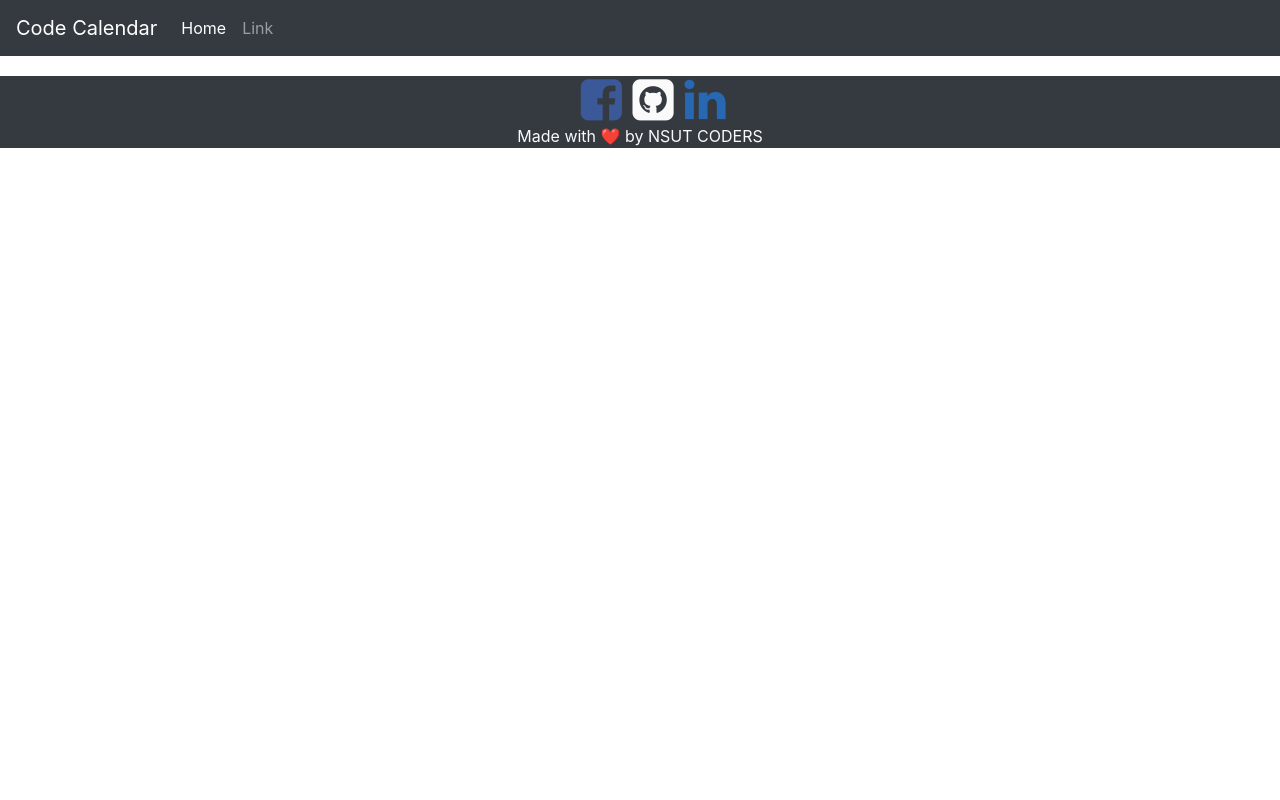
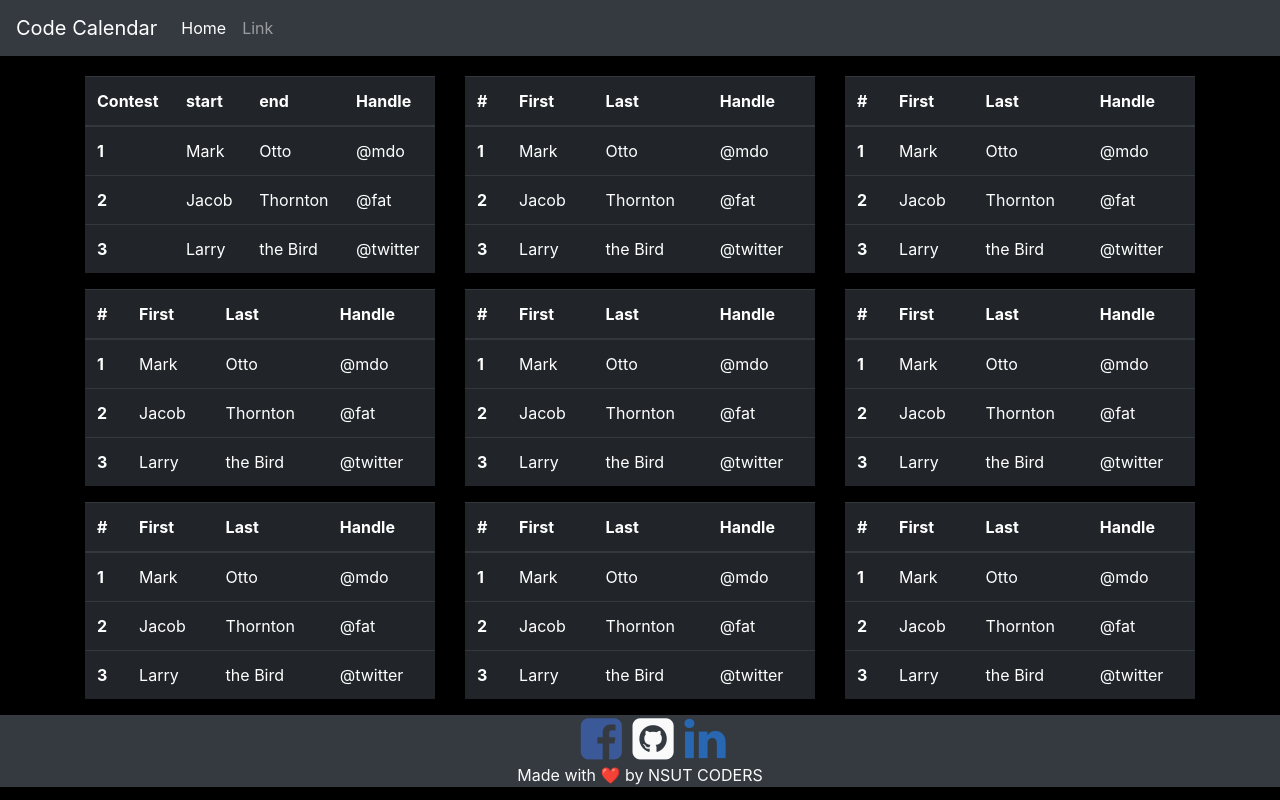
Before and after one commit to keshav25201/code_calendar, a Django app: page / in a window 1280 px wide. Run offline with Django 3.2, Linux system fonts and the light colour scheme; some libraries are stand-ins or nearby versions.

Commit message:
working main,html with cards.html black background

```diff
--- a/Kode_calendar/templates/Kode_calendar/cards.html
+++ b/Kode_calendar/templates/Kode_calendar/cards.html
@@ -1,6 +1,8 @@
-{% extends 'Kode_calendar/main.html' %}
-
-{% block content %}
+<style>
+    body {
+        background-color: black;
+    }
+</style>
 
 <div class="container">
     <div class="row">
@@ -298,5 +300,3 @@
         </div>
     </div>
 </div>
-
-{% endblock %}
--- a/Kode_calendar/templates/Kode_calendar/main.html
+++ b/Kode_calendar/templates/Kode_calendar/main.html
@@ -16,6 +16,7 @@
     <body>
         <div class="not_footer">
             {% include 'Kode_calendar/navbar.html' %}
+            {% include 'Kode_calendar/cards.html' %}
             <div class="container-fluid">
                 {% block content %}
 
```
